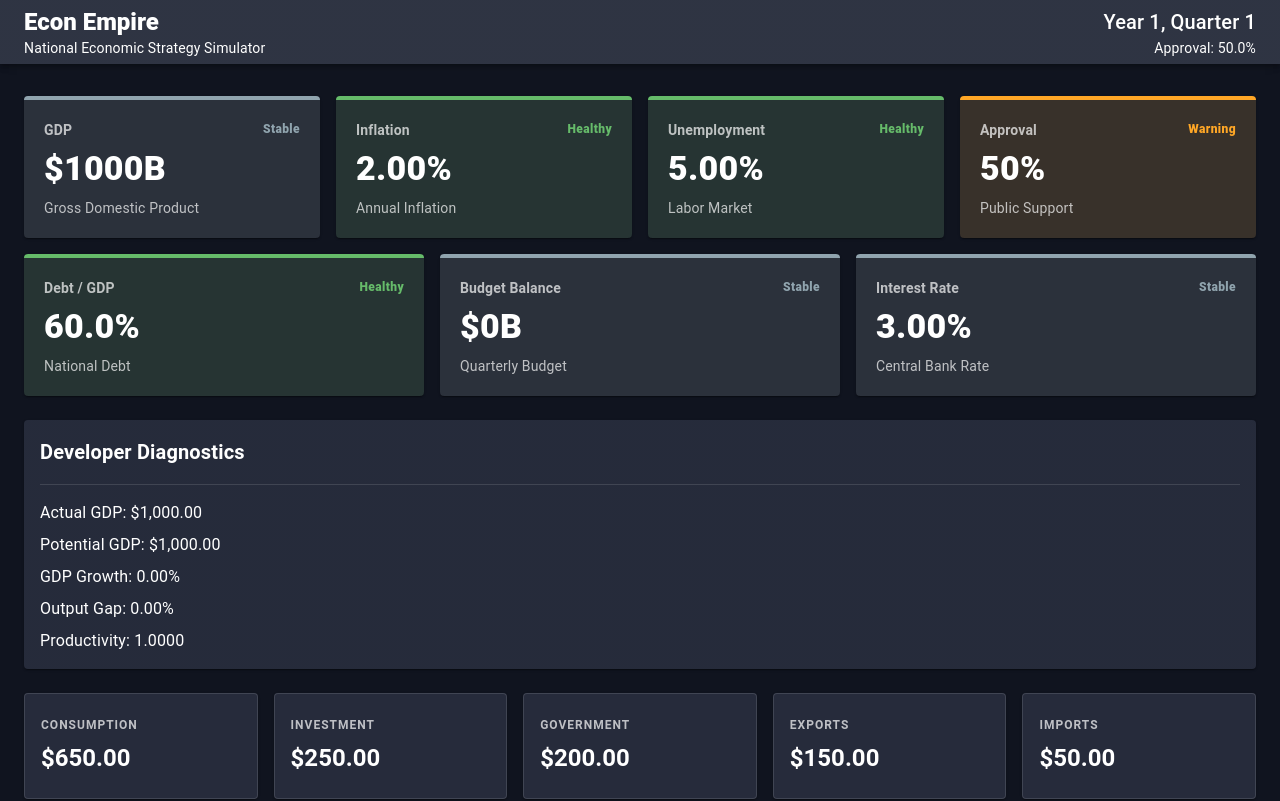
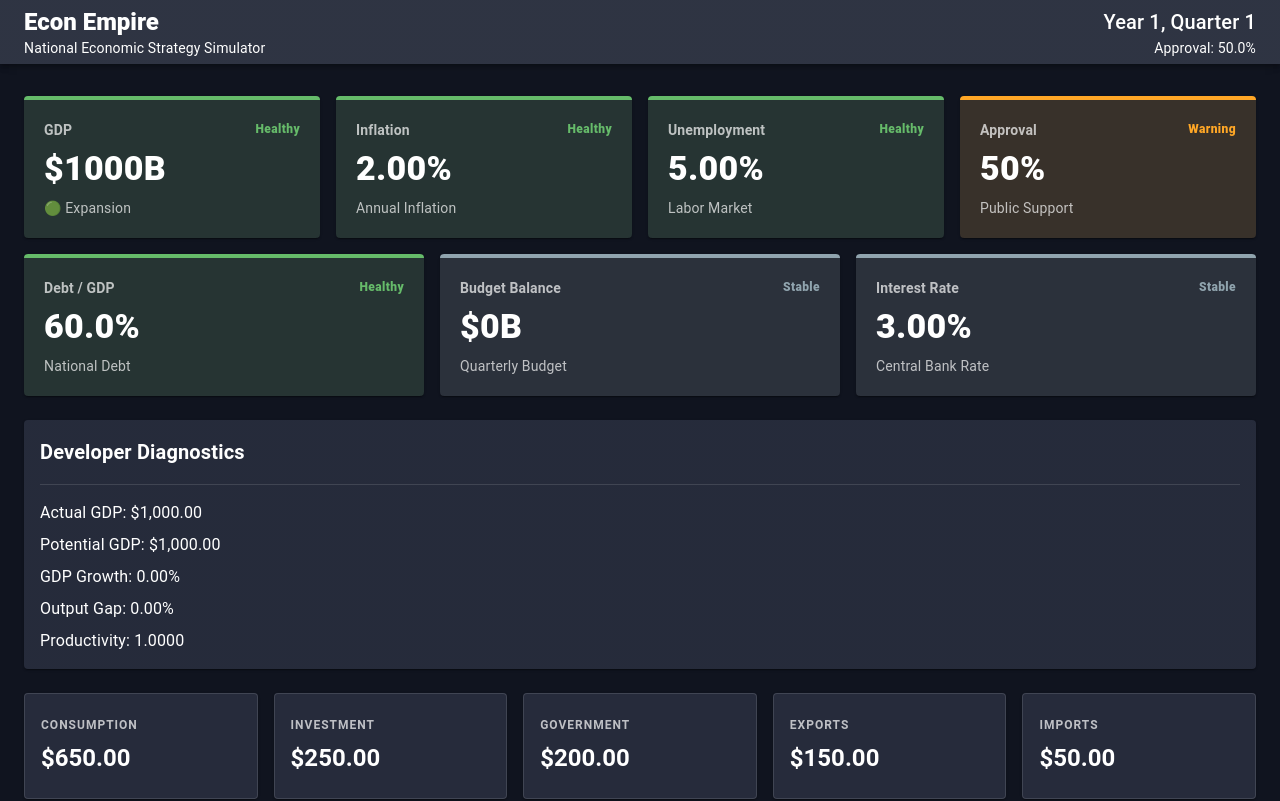
Before and after one commit to enders84/econ-empire, a React (Vite) app: page / in a window 1280 px wide. Shown: the top 801 px of the page. Built offline with nearby package versions, Linux system fonts and the light colour scheme.

Commit message:
Add business cycle and expanded history tracking

```diff
--- a/src/components/dashboard/Dashboard.tsx
+++ b/src/components/dashboard/Dashboard.tsx
@@ -11,6 +11,30 @@ export default function Dashboard({
 }: DashboardProps) {
   const debtToGdp =
     gameState.treasury.debtToGdp;
+  const businessCycle =
+  gameState.economy.businessCycle;
+
+const businessCycleStatus =
+  businessCycle === "Expansion"
+    ? "good"
+    : businessCycle === "Recovery"
+      ? "good"
+      : businessCycle === "Slowdown"
+        ? "warning"
+        : businessCycle === "Boom"
+          ? "warning"
+          : "critical";
+
+const businessCycleIcon =
+  businessCycle === "Expansion"
+    ? "🟢"
+    : businessCycle === "Recovery"
+      ? "🔵"
+      : businessCycle === "Slowdown"
+        ? "🟡"
+        : businessCycle === "Boom"
+          ? "🔥"
+          : "🔴";
 
   const inflationStatus =
     gameState.economy.inflation <= 3
@@ -46,8 +70,9 @@ export default function Dashboard({
         <StatusCard
           title="GDP"
           value={`$${gameState.economy.gdp.toFixed(0)}B`}
-          description="Gross Domestic Product"
-        />
+          status={businessCycleStatus}
+          description={`${businessCycleIcon} ${businessCycle}`}
+          />
       </Grid>
 
       <Grid size={{ xs: 12, sm: 6, md: 3 }}>
--- a/src/data/initialCountries.ts
+++ b/src/data/initialCountries.ts
@@ -64,11 +64,18 @@ export function createDefaultGameState(): GameState {
   {
     year: 1,
     quarter: 1,
+
     gdp: initialGDP,
+    gdpGrowth: 0,
+    potentialGdp: initialGDP,
+    outputGap: 0,
+
     inflation: 2,
     unemployment: 5,
+
     debt: initialDebt,
     debtToGdp: (initialDebt / initialGDP) * 100,
+
     approval: 50,
   },
 ],
--- a/src/engine/advanceQuarter.ts
+++ b/src/engine/advanceQuarter.ts
@@ -86,7 +86,15 @@ console.log(
     selectedEvent !== null
       ? applyEvent(politicsState, selectedEvent)
       : politicsState;
+  const previousGdp = Math.max(
+  previousState.economy.gdp,
+  1,
+);
 
+const gdpGrowth =
+  ((stateAfterEvent.economy.gdp - previousGdp) /
+    previousGdp) *
+  100;
   const updatedState: GameState = {
     ...stateAfterEvent,
 
@@ -108,7 +116,14 @@ console.log(
   quarter: nextQuarter,
 
   gdp: stateAfterEvent.economy.gdp,
-        inflation: stateAfterEvent.economy.inflation,
+  gdpGrowth: round(gdpGrowth),
+  potentialGdp:
+    stateAfterEvent.economy.potentialGdp,
+  outputGap:
+    stateAfterEvent.economy.outputGap,
+
+  inflation:
+    stateAfterEvent.economy.inflation,
   unemployment:
     stateAfterEvent.economy.unemployment,
 
--- a/src/models/History.ts
+++ b/src/models/History.ts
@@ -3,6 +3,10 @@ export interface HistoryPoint {
   quarter: number;
 
   gdp: number;
+  gdpGrowth: number;
+  potentialGdp: number;
+  outputGap: number;
+
   inflation: number;
   unemployment: number;
 
```
Lines whose indentation alone changed are shown as unchanged.
